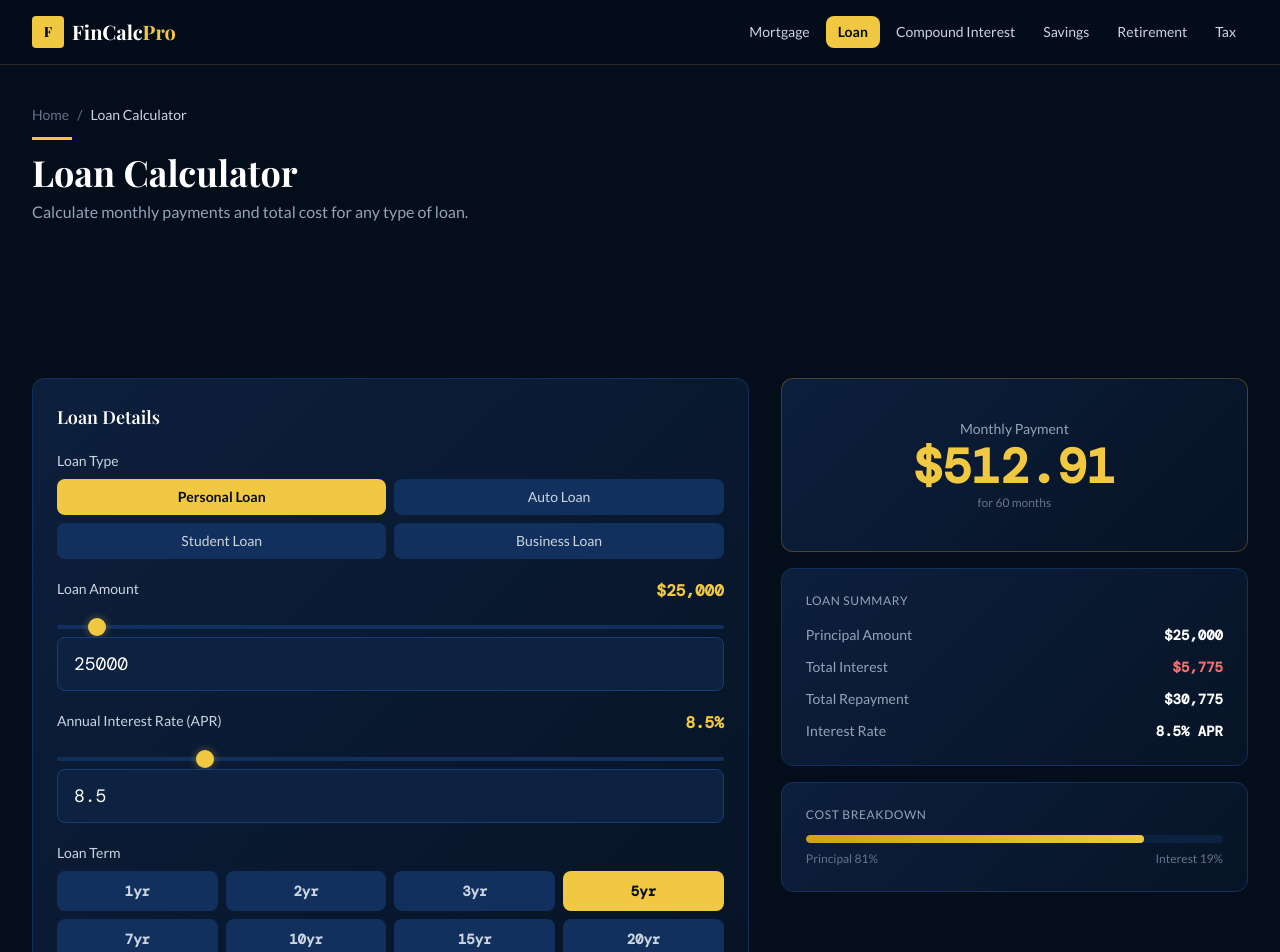
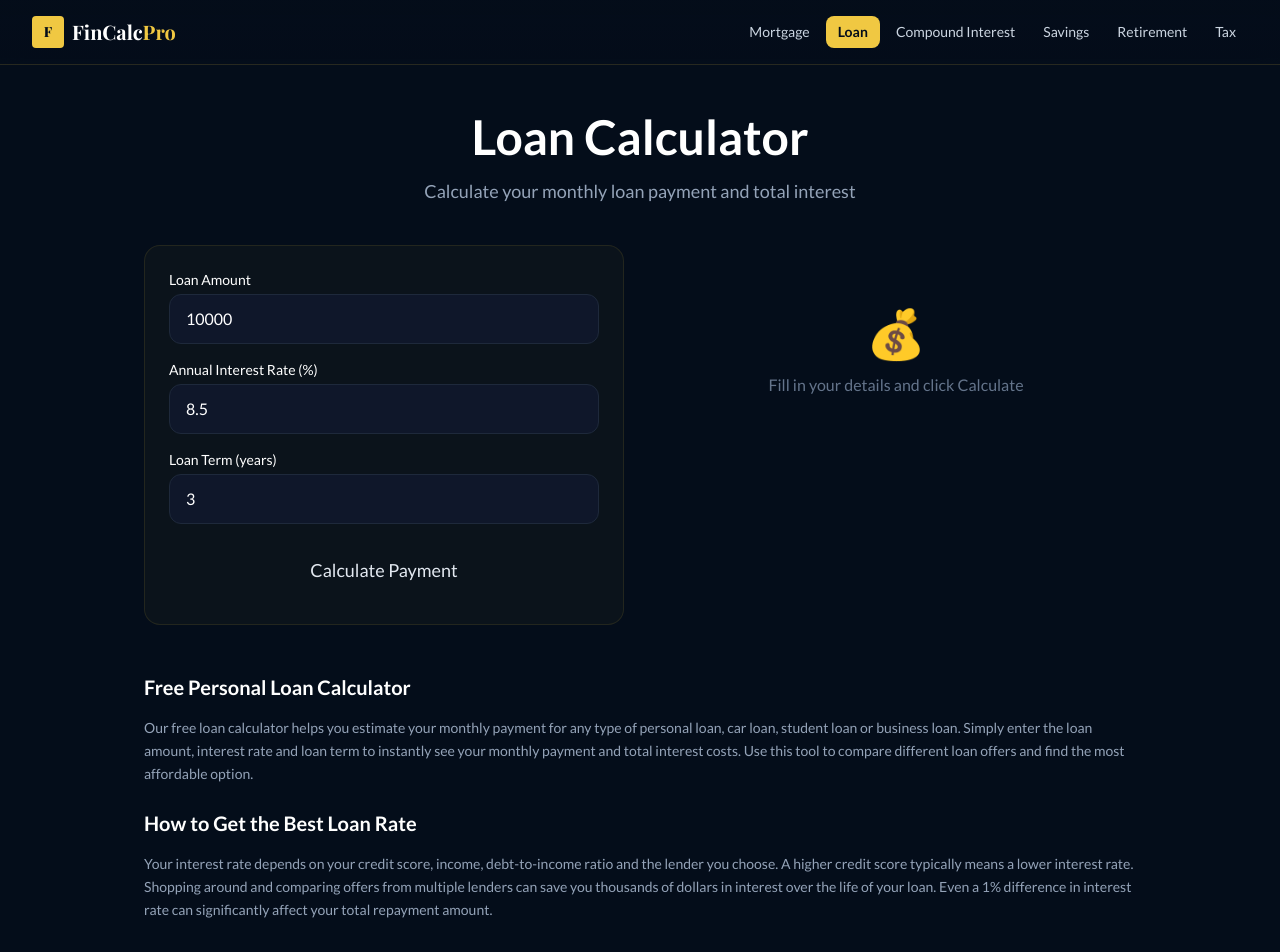
Before and after one commit to mumu15/finance-calc-pro, a Next.js app: page /loan-calculator in a window 1280 px wide. Shown: the top 952 px of the page. Built offline with nearby package versions, Linux system fonts and the light colour scheme; a web font is replaced by a local one.

Commit message:
Add content to loan calculator page

```diff
--- a/app/loan-calculator/page.js
+++ b/app/loan-calculator/page.js
@@ -1,168 +1,109 @@
 'use client'
-import { useState, useMemo } from 'react'
+import { useState } from 'react'
 import Header from '../../components/Header'
 import Footer from '../../components/Footer'
-import { AdLeaderboard, AdRectangle, AdInArticle } from '../../components/AdUnit'
-
-const LOAN_TYPES = ['Personal Loan', 'Auto Loan', 'Student Loan', 'Business Loan']
 
 export default function LoanCalculator() {
-  const [loanAmount, setLoanAmount] = useState(25000)
-  const [interestRate, setInterestRate] = useState(8.5)
-  const [loanTerm, setLoanTerm] = useState(5)
-  const [loanType, setLoanType] = useState('Personal Loan')
+  const [form, setForm] = useState({ loanAmount: 10000, interestRate: 8.5, loanTerm: 3 })
+  const [result, setResult] = useState(null)
 
-  const results = useMemo(() => {
-    const monthlyRate = interestRate / 100 / 12
-    const numPayments = loanTerm * 12
-    if (monthlyRate === 0) {
-      return { monthlyPayment: loanAmount / numPayments, totalPayment: loanAmount, totalInterest: 0 }
-    }
-    const monthlyPayment = loanAmount * (monthlyRate * Math.pow(1 + monthlyRate, numPayments)) /
-      (Math.pow(1 + monthlyRate, numPayments) - 1)
-    const totalPayment = monthlyPayment * numPayments
-    const totalInterest = totalPayment - loanAmount
+  const update = (k, v) => setForm(f => ({ ...f, [k]: v }))
 
-    // Monthly breakdown for first 12 months
-    const schedule = []
-    let balance = loanAmount
-    for (let m = 1; m <= Math.min(numPayments, 24); m++) {
-      const interestPmt = balance * monthlyRate
-      const principalPmt = monthlyPayment - interestPmt
-      balance -= principalPmt
-      schedule.push({ month: m, interest: interestPmt, principal: principalPmt, balance: Math.max(0, balance) })
+  const calculate = () => {
+    const monthlyRate = form.interestRate / 100 / 12
+    const numPayments = form.loanTerm * 12
+    const payment = form.loanAmount * (monthlyRate * Math.pow(1 + monthlyRate, numPayments)) / (Math.pow(1 + monthlyRate, numPayments) - 1)
+    const totalPayment = payment * numPayments
+    const totalInterest = totalPayment - form.loanAmount
+    setResult({ monthly: payment.toFixed(2), totalPayment: totalPayment.toFixed(2), totalInterest: totalInterest.toFixed(2) })
   }
 
-    return { monthlyPayment, totalPayment, totalInterest, schedule }
-  }, [loanAmount, interestRate, loanTerm])
-
-  const fmt = (n) => new Intl.NumberFormat('en-US', { style: 'currency', currency: 'USD', maximumFractionDigits: 0 }).format(n)
-  const fmtDec = (n) => new Intl.NumberFormat('en-US', { style: 'currency', currency: 'USD', maximumFractionDigits: 2 }).format(n)
+  const fmt = (n) => Number(n).toLocaleString('en-US', { style: 'currency', currency: 'USD', maximumFractionDigits: 0 })
 
   return (
     <>
       <Header />
-      <main className="max-w-7xl mx-auto px-4 sm:px-6 lg:px-8 py-10">
-        <div className="mb-8">
-          <div className="flex items-center gap-2 text-slate-500 text-sm mb-3">
-            <a href="/" className="hover:text-gold-400">Home</a><span>/</span>
-            <span className="text-slate-300">Loan Calculator</span>
-          </div>
-          <h1 className="font-display text-4xl font-bold text-white mb-2 gold-accent">Loan Calculator</h1>
-          <p className="text-slate-400 max-w-2xl">Calculate monthly payments and total cost for any type of loan.</p>
+      <main className="max-w-5xl mx-auto px-4 py-12">
+        <div className="text-center mb-10">
+          <h1 className="text-4xl md:text-5xl font-bold text-white mb-4">Loan Calculator</h1>
+          <p className="text-slate-400 text-lg">Calculate your monthly loan payment and total interest</p>
         </div>
 
-        <AdLeaderboard />
+        <div className="grid grid-cols-1 lg:grid-cols-2 gap-8">
+          <div className="space-y-4" style={{background:'rgba(240,200,66,0.03)', border:'1px solid rgba(240,200,66,0.1)', borderRadius:'16px', padding:'24px'}}>
+            {[
+              { label: 'Loan Amount', key: 'loanAmount' },
+              { label: 'Annual Interest Rate (%)', key: 'interestRate' },
+              { label: 'Loan Term (years)', key: 'loanTerm' },
+            ].map(field => (
+              <div key={field.key}>
+                <label className="text-white text-sm font-medium block mb-1">{field.label}</label>
+                <input type="number" value={form[field.key]} onChange={e => update(field.key, parseFloat(e.target.value))}
+                  className="w-full px-4 py-3 rounded-xl text-white outline-none"
+                  style={{background:'#0f172a', border:'1px solid #1e293b'}} />
+              </div>
+            ))}
+            <button onClick={calculate} className="btn-primary w-full py-4 text-lg mt-4">Calculate Payment</button>
+          </div>
 
-        <div className="grid grid-cols-1 lg:grid-cols-5 gap-8 mt-8">
-          {/* Inputs */}
-          <div className="lg:col-span-3 space-y-6">
-            <div className="result-card">
-              <h2 className="font-display text-lg font-semibold text-white mb-5">Loan Details</h2>
-
-              {/* Loan type */}
-              <div className="mb-5">
-                <label className="text-slate-300 text-sm block mb-2">Loan Type</label>
-                <div className="grid grid-cols-2 gap-2">
-                  {LOAN_TYPES.map(t => (
-                    <button key={t} onClick={() => setLoanType(t)}
-                      className={`py-2 px-3 rounded-lg text-sm transition-all ${
-                        loanType === t ? 'bg-gold-400 text-navy-950 font-bold' : 'bg-navy-700 text-slate-300 hover:bg-navy-600'
-                      }`}>{t}</button>
+          <div>
+            {!result ? (
+              <div className="result-box text-center py-16">
+                <div className="text-5xl mb-4">💰</div>
+                <p className="text-slate-500">Fill in your details and click Calculate</p>
+              </div>
+            ) : (
+              <div className="space-y-4">
+                <div className="result-box text-center">
+                  <p className="text-slate-400 text-sm mb-2">Monthly Payment</p>
+                  <div className="text-5xl font-bold mb-2" style={{color:'#f0c842'}}>{fmt(result.monthly)}</div>
+                  <p className="text-slate-500 text-sm">per month for {form.loanTerm} years</p>
+                </div>
+                <div className="grid grid-cols-2 gap-3">
+                  {[
+                    { label: 'Loan Amount', value: fmt(form.loanAmount) },
+                    { label: 'Total Payment', value: fmt(result.totalPayment) },
+                    { label: 'Total Interest', value: fmt(result.totalInterest) },
+                    { label: 'Total Payments', value: form.loanTerm * 12 },
+                  ].map((s, i) => (
+                    <div key={i} className="stat-card">
+                      <div className="text-xl font-bold text-white">{s.value}</div>
+                      <div className="text-slate-500 text-xs mt-1">{s.label}</div>
+                    </div>
                   ))}
                 </div>
               </div>
-
-              <div className="space-y-5">
-                <div>
-                  <div className="flex justify-between mb-2">
-                    <label className="text-slate-300 text-sm">Loan Amount</label>
-                    <span className="text-gold-400 font-mono font-bold">{fmt(loanAmount)}</span>
+            )}
           </div>
-                  <input type="range" min="1000" max="500000" step="500" value={loanAmount}
-                    onChange={e => setLoanAmount(+e.target.value)} className="w-full mb-2" />
-                  <input type="number" value={loanAmount} onChange={e => setLoanAmount(+e.target.value)} className="calc-input" />
         </div>
 
-                <div>
-                  <div className="flex justify-between mb-2">
-                    <label className="text-slate-300 text-sm">Annual Interest Rate (APR)</label>
-                    <span className="text-gold-400 font-mono font-bold">{interestRate}%</span>
+        <div className="space-y-6 mt-12">
+          <div className="result-box">
+            <h2 className="text-xl font-bold text-white mb-4">Free Personal Loan Calculator</h2>
+            <p className="text-slate-400 text-sm leading-relaxed">Our free loan calculator helps you estimate your monthly payment for any type of personal loan, car loan, student loan or business loan. Simply enter the loan amount, interest rate and loan term to instantly see your monthly payment and total interest costs. Use this tool to compare different loan offers and find the most affordable option.</p>
           </div>
-                  <input type="range" min="1" max="36" step="0.1" value={interestRate}
-                    onChange={e => setInterestRate(+e.target.value)} className="w-full mb-2" />
-                  <input type="number" step="0.1" value={interestRate} onChange={e => setInterestRate(+e.target.value)} className="calc-input" />
+          <div className="result-box">
+            <h2 className="text-xl font-bold text-white mb-4">How to Get the Best Loan Rate</h2>
+            <p className="text-slate-400 text-sm leading-relaxed">Your interest rate depends on your credit score, income, debt-to-income ratio and the lender you choose. A higher credit score typically means a lower interest rate. Shopping around and comparing offers from multiple lenders can save you thousands of dollars in interest over the life of your loan. Even a 1% difference in interest rate can significantly affect your total repayment amount.</p>
           </div>
-
-                <div>
-                  <label className="text-slate-300 text-sm block mb-2">Loan Term</label>
-                  <div className="grid grid-cols-4 gap-2">
-                    {[1, 2, 3, 5, 7, 10, 15, 20].map(t => (
-                      <button key={t} onClick={() => setLoanTerm(t)}
-                        className={`py-2.5 rounded-lg text-sm font-mono font-bold transition-all ${
-                          loanTerm === t ? 'bg-gold-400 text-navy-950' : 'bg-navy-700 text-slate-300 hover:bg-navy-600'
-                        }`}>{t}yr</button>
-                    ))}
+          <div className="result-box">
+            <h2 className="text-xl font-bold text-white mb-4">Frequently Asked Questions</h2>
+            <div className="space-y-4 text-sm">
+              <div className="border-b pb-4" style={{borderColor:"rgba(240,200,66,0.1)"}}>
+                <h3 className="text-white font-semibold mb-2">What is APR vs interest rate?</h3>
+                <p className="text-slate-400">The interest rate is the cost of borrowing the principal. APR (Annual Percentage Rate) includes the interest rate plus any fees charged by the lender. Always compare APR when shopping for loans as it gives you the true cost of borrowing.</p>
+              </div>
+              <div className="border-b pb-4" style={{borderColor:"rgba(240,200,66,0.1)"}}>
+                <h3 className="text-white font-semibold mb-2">Should I choose a shorter or longer loan term?</h3>
+                <p className="text-slate-400">A shorter loan term means higher monthly payments but less total interest paid. A longer term means lower monthly payments but more total interest. Choose the shortest term you can comfortably afford to minimize total interest costs.</p>
+              </div>
+              <div className="pb-4">
+                <h3 className="text-white font-semibold mb-2">Is this loan calculator free?</h3>
+                <p className="text-slate-400">Yes, completely free with no sign up required.</p>
               </div>
             </div>
           </div>
         </div>
-
-            <AdInArticle />
-          </div>
-
-          {/* Results */}
-          <div className="lg:col-span-2 space-y-4">
-            <div className="result-card" style={{ borderColor: 'rgba(212,160,23,0.3)', borderWidth: 1 }}>
-              <div className="text-center py-4">
-                <div className="text-slate-400 text-sm mb-1">Monthly Payment</div>
-                <div className="font-mono text-5xl font-bold text-gold-400">{fmtDec(results.monthlyPayment)}</div>
-                <div className="text-slate-500 text-xs mt-1">for {loanTerm * 12} months</div>
-              </div>
-            </div>
-
-            <div className="result-card">
-              <h3 className="text-slate-400 text-xs uppercase tracking-wider mb-4">Loan Summary</h3>
-              <div className="space-y-3">
-                {[
-                  { label: 'Principal Amount', value: fmt(loanAmount) },
-                  { label: 'Total Interest', value: fmt(results.totalInterest), red: true },
-                  { label: 'Total Repayment', value: fmt(results.totalPayment) },
-                  { label: 'Interest Rate', value: `${interestRate}% APR` },
-                ].map(item => (
-                  <div key={item.label} className="flex justify-between">
-                    <span className="text-slate-400 text-sm">{item.label}</span>
-                    <span className={`font-mono font-bold text-sm ${item.red ? 'text-red-400' : 'text-white'}`}>{item.value}</span>
-                  </div>
-                ))}
-              </div>
-            </div>
-
-            <div className="result-card">
-              <h3 className="text-slate-400 text-xs uppercase tracking-wider mb-3">Cost Breakdown</h3>
-              <div className="progress-bar mb-2">
-                <div className="progress-fill" style={{ width: `${(loanAmount / results.totalPayment * 100).toFixed(0)}%` }} />
-              </div>
-              <div className="flex justify-between text-xs text-slate-500">
-                <span>Principal {(loanAmount / results.totalPayment * 100).toFixed(0)}%</span>
-                <span>Interest {(results.totalInterest / results.totalPayment * 100).toFixed(0)}%</span>
-              </div>
-            </div>
-
-            <AdRectangle />
-          </div>
-        </div>
-
-        {/* SEO Content */}
-        <section className="mt-16 max-w-3xl">
-          <h2 className="font-display text-2xl font-bold text-white mb-4 gold-accent">Understanding Your Loan</h2>
-          <div className="text-slate-400 space-y-4 text-sm leading-relaxed">
-            <p>A lower interest rate dramatically reduces total cost over the life of a loan. Even 1% can save thousands of dollars. Always compare APR (Annual Percentage Rate) rather than monthly rate when comparing loan offers.</p>
-            <p>Shorter loan terms mean higher monthly payments but significantly less total interest paid. A 3-year loan will cost considerably less than a 5-year loan for the same amount.</p>
-          </div>
-        </section>
-
-        <AdLeaderboard />
       </main>
       <Footer />
     </>
```
Lines whose indentation alone changed are shown as unchanged.
